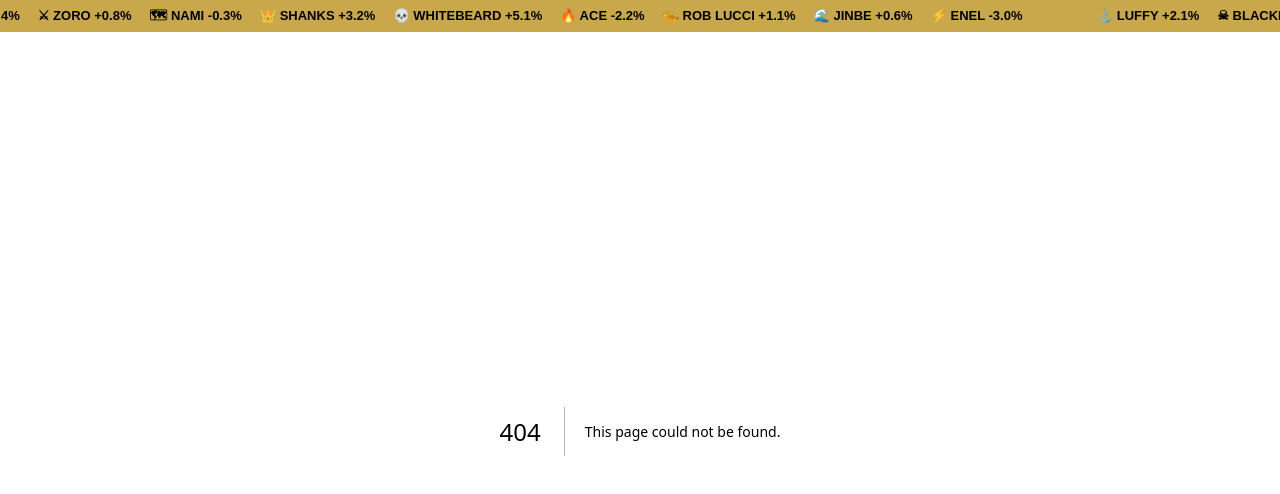
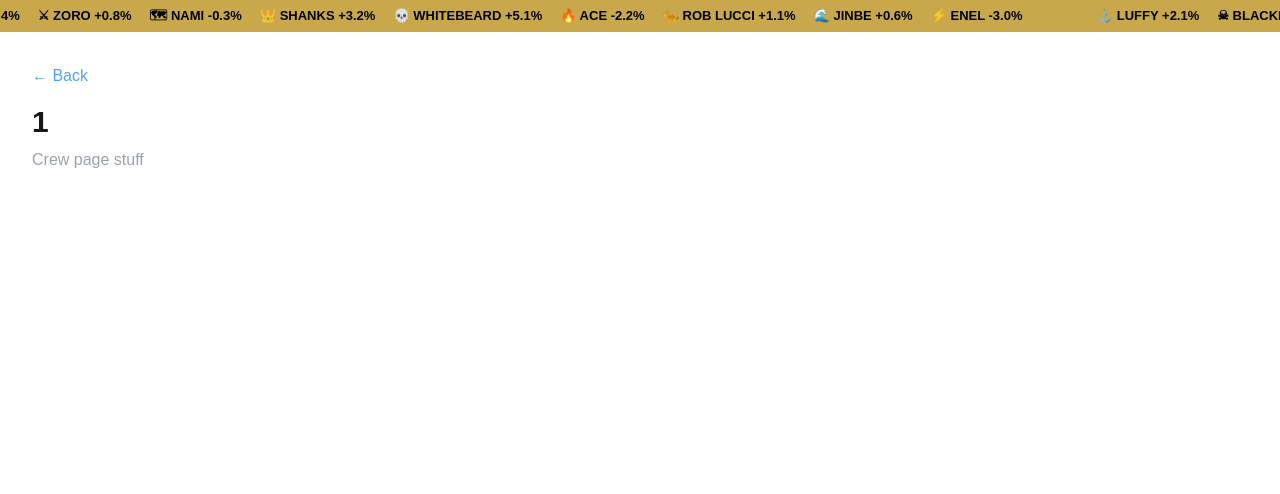
Before and after one commit to Quinn-Rainen/One-Piece-Stocks, a Next.js app: page /crew/1 in a window 1280 px wide. Before the commit this address had no page. Shown: the top 494 px of the page. Built offline with nearby package versions, Linux system fonts and the light colour scheme.

Commit message:
Basic Crew Page

```diff
--- /dev/null
+++ b/app/crew/[id]/page.tsx
@@ -0,0 +1,18 @@
+export default async function CrewPage({
+  params,
+}: {
+  params: Promise<{ id: string }>;
+}) {
+  const { id } = await params;
+  const crewName = decodeURIComponent(id);
+
+  return (
+    <div className="p-8">
+      <a href="/" className="text-blue-400 hover:underline mb-4 block">
+        ← Back
+      </a>
+      <h1 className="text-3xl font-bold">{crewName}</h1>
+      <p className="text-gray-400 mt-2">Crew page stuff</p>
+    </div>
+  );
+}
```
Also changed, not shown: app/page.tsx (+11 -9 lines).
